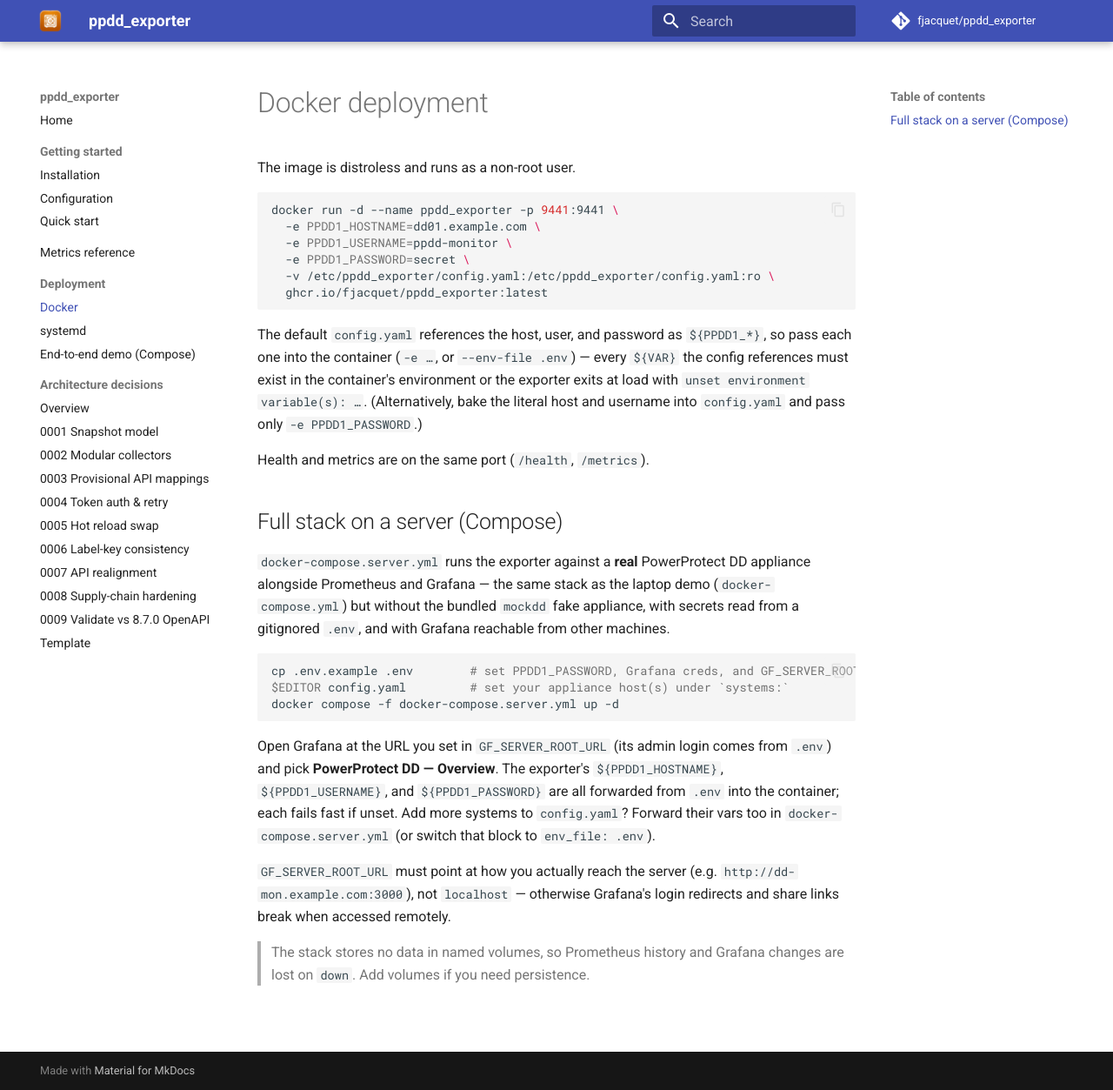
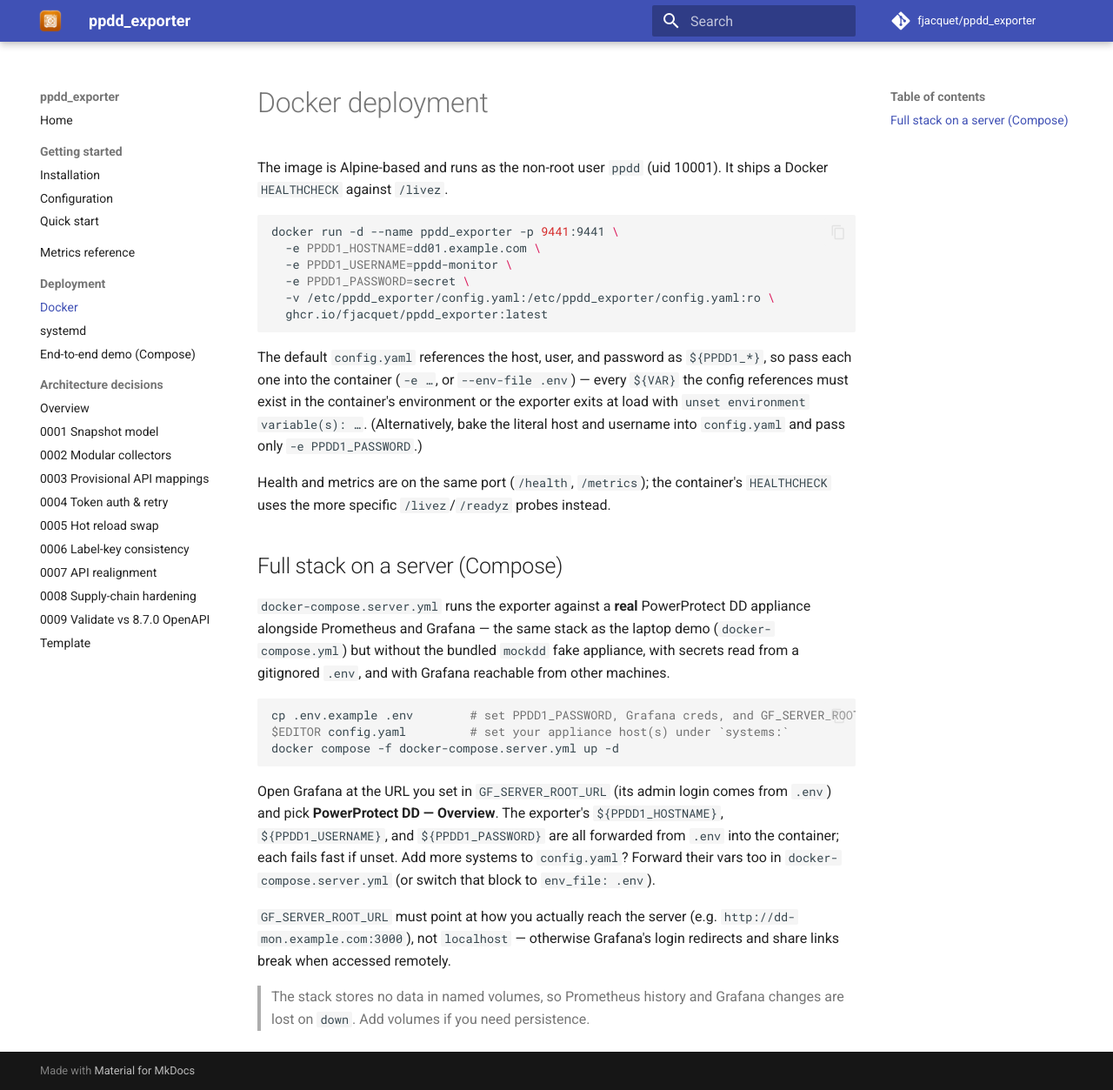
Before and after one commit to fjacquet/ppdd_exporter, an MkDocs documentation site: the page built from docs/deployment/docker.md, in a window 1280 px wide and 1253 px high. Shown: the whole window at 87% size. Built offline with MkDocs 1.6.1 and Material for MkDocs 9.7.7, drawn with Linux system fonts in a browser that asks for light colours; comment, search, counter and statistics services are not loaded.

Commit message:
docs(docker): fix distroless claim and mention livez/readyz
The image moved to Alpine this branch (uid 10001, named user ppdd,
HEALTHCHECK) but docker.md still described it as distroless. Also
note the HEALTHCHECK targets /livez/readyz alongside the documented
/health endpoint.

fix(compose): align HEALTHCHECK timeout with Dockerfiles

Dockerfile and Dockerfile.goreleaser use --timeout=5s; the three
compose files disagreed with 10s. Align them to 5s.

````diff
--- a/docker-compose.ghcr.yml
+++ b/docker-compose.ghcr.yml
@@ -34,7 +34,7 @@ services:
     healthcheck:
       test: ["CMD", "wget", "--quiet", "--tries=1", "--spider", "http://127.0.0.1:9441/livez"]
       interval: 30s
-      timeout: 10s
+      timeout: 5s
       retries: 3
       start_period: 10s
 
--- a/docker-compose.server.yml
+++ b/docker-compose.server.yml
@@ -40,7 +40,7 @@ services:
     healthcheck:
       test: ["CMD", "wget", "--quiet", "--tries=1", "--spider", "http://127.0.0.1:9441/livez"]
       interval: 30s
-      timeout: 10s
+      timeout: 5s
       retries: 3
       start_period: 10s
 
--- a/docker-compose.yml
+++ b/docker-compose.yml
@@ -33,7 +33,7 @@ services:
     healthcheck:
       test: ["CMD", "wget", "--quiet", "--tries=1", "--spider", "http://127.0.0.1:9441/livez"]
       interval: 30s
-      timeout: 10s
+      timeout: 5s
       retries: 3
       start_period: 10s
 
--- a/docs/deployment/docker.md
+++ b/docs/deployment/docker.md
@@ -1,6 +1,7 @@
 # Docker deployment
 
-The image is distroless and runs as a non-root user.
+The image is Alpine-based and runs as the non-root user `ppdd` (uid 10001). It
+ships a Docker `HEALTHCHECK` against `/livez`.
 
 ```bash
 docker run -d --name ppdd_exporter -p 9441:9441 \
@@ -17,7 +18,8 @@ config references must exist in the container's environment or the exporter exit
 load with `unset environment variable(s): …`. (Alternatively, bake the literal host and
 username into `config.yaml` and pass only `-e PPDD1_PASSWORD`.)
 
-Health and metrics are on the same port (`/health`, `/metrics`).
+Health and metrics are on the same port (`/health`, `/metrics`); the container's
+`HEALTHCHECK` uses the more specific `/livez`/`/readyz` probes instead.
 
 ## Full stack on a server (Compose)
 
````
